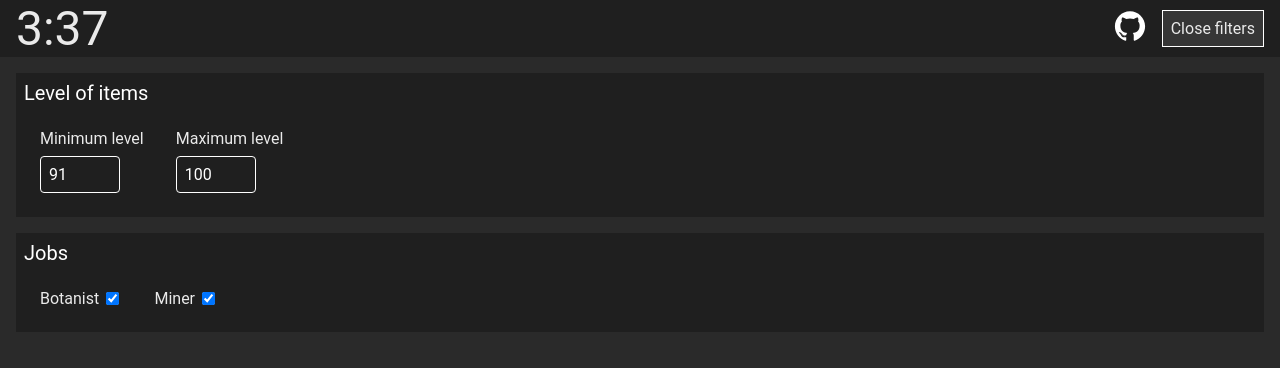
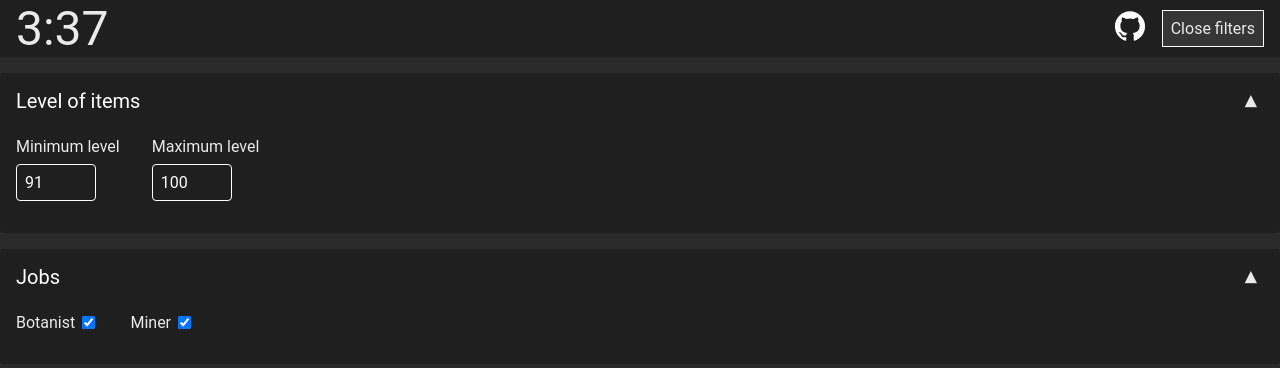
Before and after one commit to YouHaveTrouble/DiscipleOfLand, a Vue app: page / in a window 1280 px wide. Both pictures are taken after a click on the button "Open filters". Shown: the top 368 px of the page. Built offline with nearby package versions, Linux system fonts and the light colour scheme.

Commit message:
add a little arrow and animation when collapsing and uncollapsing filter groups

```diff
--- a/src/components/FiltersMenu.vue
+++ b/src/components/FiltersMenu.vue
@@ -129,14 +129,37 @@ section {
   display: flex;
   flex-direction: column;
   gap: 1rem;
-  padding: 1rem;
+  padding-block: 1rem;
 
   details {
     background-color: #1f1f1f;
     display: flex;
     flex-direction: column;
-    padding: 0.5rem;
+    border-radius: 0.25rem;
+    padding: 1rem;
     gap: 0.5rem;
+    position: relative;
+
+    &:before {
+      position: absolute;
+      right: 1rem;
+      top: 1rem;
+      width: 1.5rem;
+      height: 1.5rem;
+      display: flex;
+      justify-content: center;
+      align-content: center;
+      content: "▶";
+      pointer-events: none;
+      rotate: 90deg;
+      transition: rotate 0.25s;
+    }
+
+    &[open] {
+      &:before {
+        rotate: 270deg;
+      }
+    }
 
     summary {
       cursor: pointer;
```
